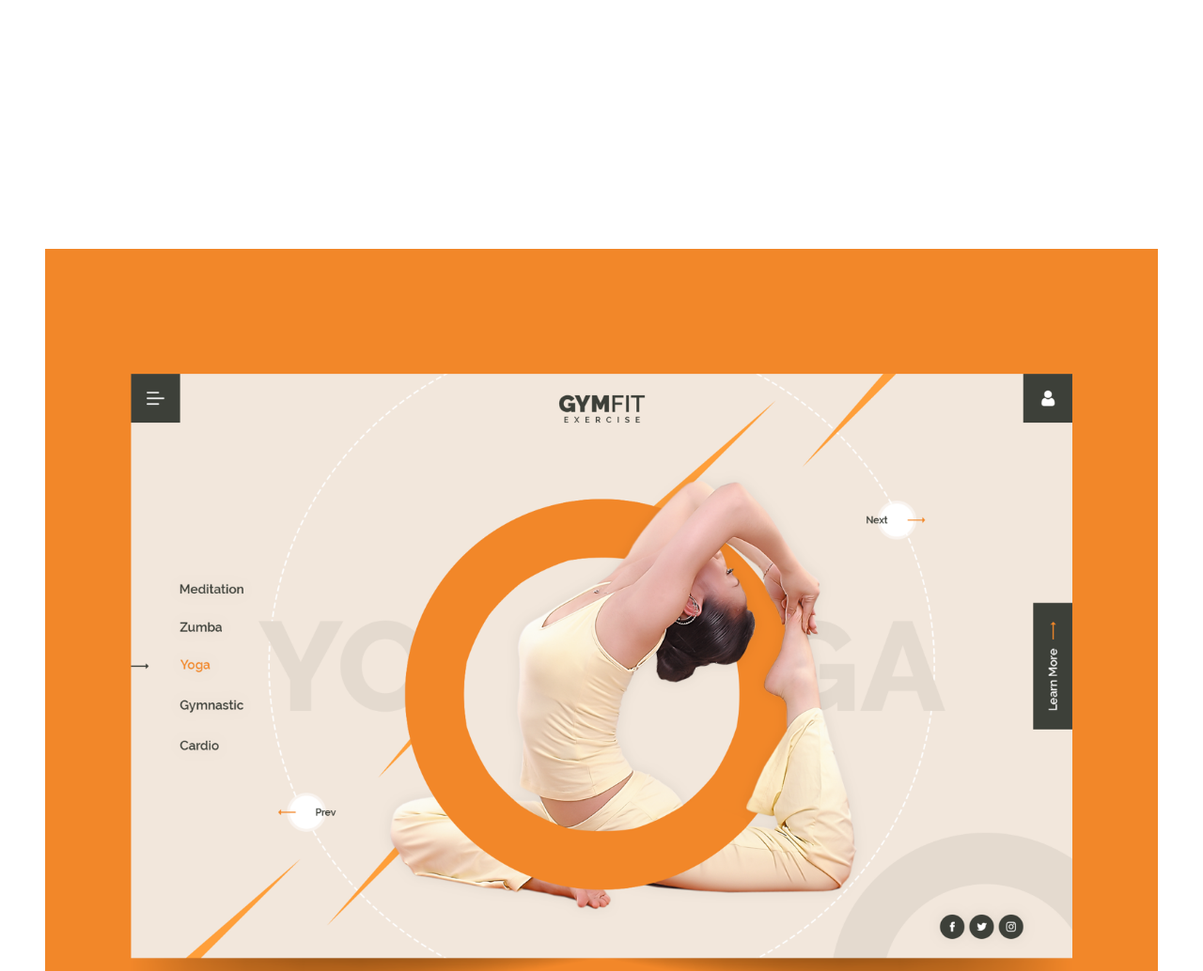
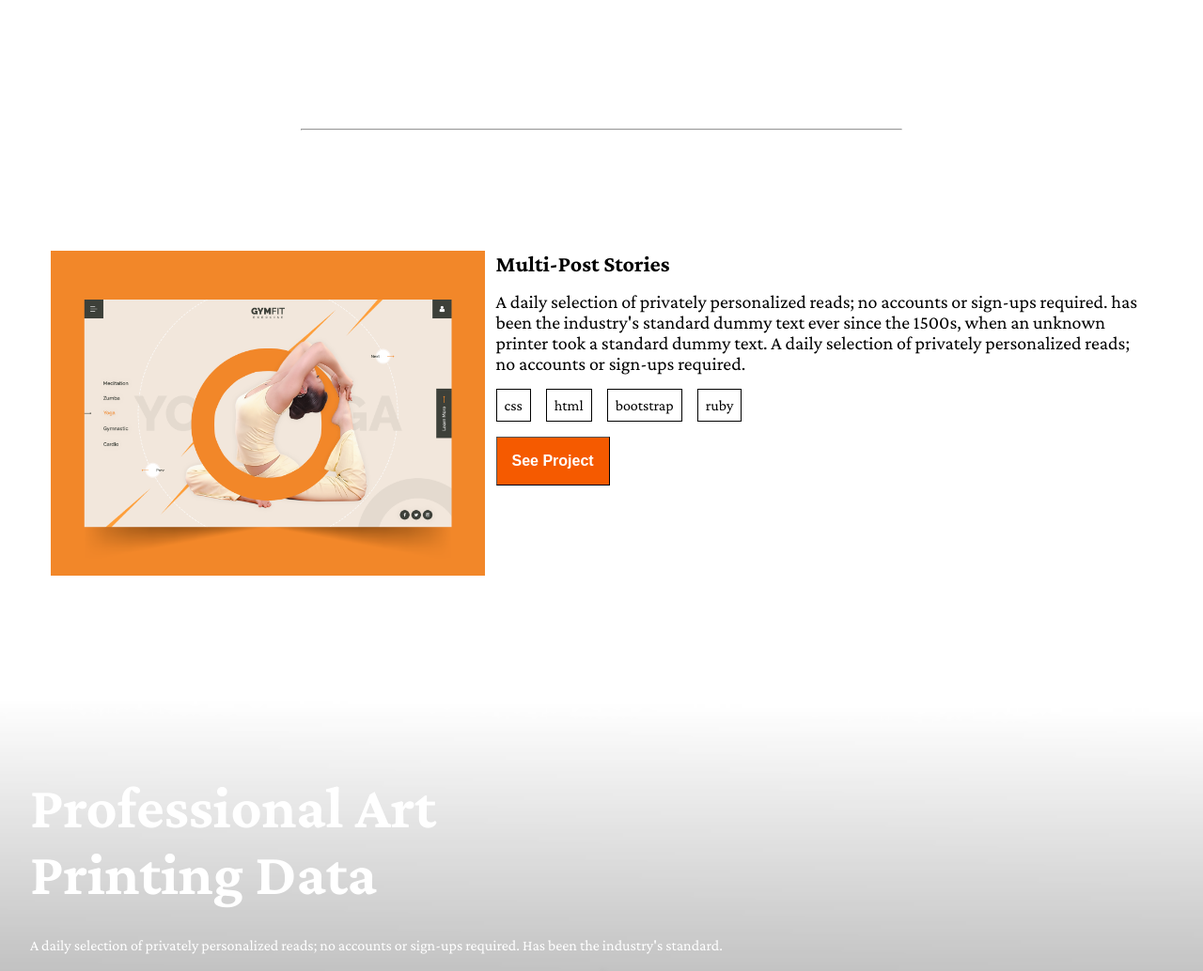
Before and after one commit to miltonHenschel/myPortfolio, a plain HTML site: page index.html in a window 1280 px wide. Shown: the part 920-1954 px from the top of the page at 94% size. Drawn offline with nearby package versions, Linux system fonts and the light colour scheme; files whose address does not match are found by name.

Commit message:
Fix see project

```diff
--- a/css/styles.css
+++ b/css/styles.css
@@ -108,16 +108,6 @@ a:visited {
 img {
   height: 1rem;
   width: 1rem;
-}
-
-img:hover {
-  background: #fff5e1;
-  border: 0.15rem solid #f55a00;
-  border-radius: 15%;
-}
-
-img:active {
-  background: #f55a00;
 }
 
 /* Projects */
@@ -449,10 +439,12 @@ hr {
   }
 
   .social-media {
-    order: 1;
-    padding: 1rem 4rem 0 0;
-    display: grid;
-  }
+    list-style-type: none;
+    background: none;
+    gap: 1em;
+    padding: 0;
+    display: inline-flex;
+}
 
   .headline img {
     order: 3;
@@ -466,16 +458,55 @@ hr {
     width: 50%;
   }
 
-  #projects div {
-    display: flex;
-  }
-
   #projects-title {
     padding: 10rem 2rem 10rem;
     font-size: 2.5rem;
   }
+
+  #flex-projects {
+    display: flex;
+  }
+
+  #flex-projects {
+    justify-content: space-around;
+    flex-direction: row;
+  }
+
+  #projects-section-1 {
+    order: 1;
+    width: 39%;
+  }
+
+  #projects-section-2 {
+    order: 2;
+    width: 59%;
+  }
+
+  #projects {
+    display: flex;
+  }
+
+  #flex-projects h2 {
+    font-size: 1.5rem;
+    padding-top: 5rem;
+  }
+
+  #flex-projects div p {
+    font-size: 1.25rem;
+  }
+
+  .lang-box {
+    padding: 1rem 0;
+  }
+
+  .works-lang li {
+    border: 0.05rem solid;
+    padding: 0.5rem 0.5rem;
+    font-size: 1rem;
+  }
+
+  #flex-projects div button {
+    padding: 1rem;
+    font-size: 1rem;
+  }
 }
-
-@media (max-width: 768px) {
-
-}
--- a/index.html
+++ b/index.html
@@ -15,19 +15,19 @@
     <nav>
       <ul id="menu">
         <li>
-          <a class="hidden-nav" href="">Portfolio</a>
+          <a class="hidden-nav" href="#projects">Portfolio</a>
         </li>
         <li>
-          <a class="hidden-nav" href="">About</a>
+          <a class="hidden-nav" href="#about-me">About</a>
         </li>
         <li>
-          <a class="hidden-nav" href="">Contact</a>
+          <a class="hidden-nav" href="#form">Contact</a>
         </li>
         <li>
-          <a href=""><img class="hidden-nav" src="images/mail.png" width="55" height="55" alt="mail"></a>
+          <a href="mailto:nketchoguemilton@gmail.com?&subject=Mail from our Website&body=I want to buy you a coffee"><img class="hidden-nav" src="images/mail.png" width="55" height="55" alt="mail"></a>
         </li>
         <li>
-          <a href=""><img id="hidden-img" src="images/more.png" alt="More" width="55" height="55"></a>
+          <img id="hidden-img" src="images/more.png" alt="More" width="55" height="55">
         </li>
       </ul>
     </nav>
@@ -55,19 +55,19 @@
     <!-- PROJECTS -->
   <section id="projects">
     <div>
+    <div>
       <div>
         <h2 id="projects-title">My Recent Works</h2>
       </div>
       <hr id="works-hr" />
     </div>
 
-    <div>
       <div id="flex-projects">
-        <div class="center-img">
+        <div class="center-img" id="projects-section-1">
           <img src="./images/gymfit.png" alt="gymfit" />
         </div>
 
-        <div>
+        <div id="projects-section-2">
           <h2>Multi-Post Stories</h2>
 
           <p>A daily selection of privately personalized reads; no accounts or
@@ -84,10 +84,10 @@
               <li>ruby</li>
             </ul>
           </div>
-
           <a href="#link-project"><button>See Project</button></a>
         </div>
-
+      </div>
+      <div>
         <div class="demo-wrap">
           <div class="main-projects  demo-content">
             <h3 class="link-project">Professional Art<br />Printing Data</h3>
```
